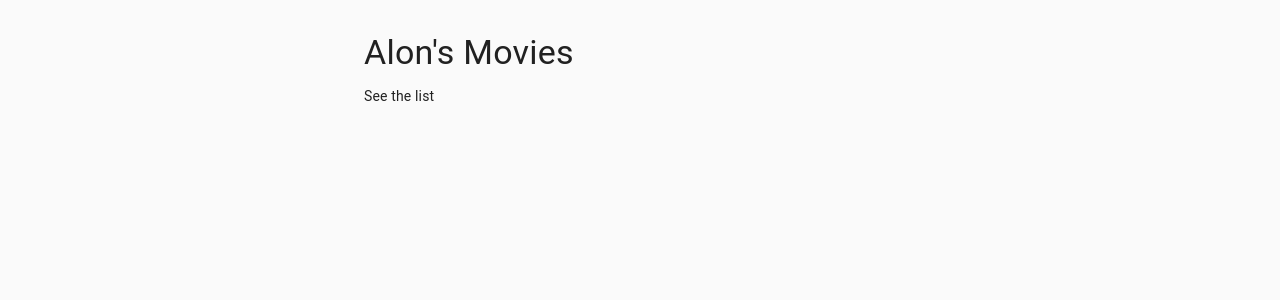
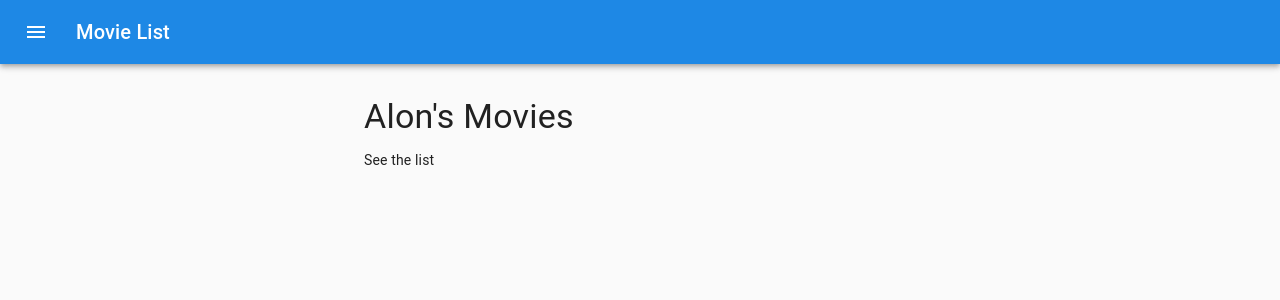
Before and after one commit to alon1985/movie-ui, a Next.js app: page / in a window 1280 px wide. Shown: the top 300 px of the page. Built offline with nearby package versions, Linux system fonts and the light colour scheme.

Commit message:
search working

```diff
--- /dev/null
+++ b/components/MenuAppBar.js
@@ -0,0 +1,83 @@
+import {
+    AppBar,
+    createStyles,
+    IconButton,
+    makeStyles,
+    Menu,
+    MenuItem,
+    Theme,
+    Toolbar,
+    Typography
+} from '@material-ui/core'
+import MenuIcon from '@material-ui/icons/Menu'
+import { MouseEvent, useState } from 'react'
+
+const useStyles = makeStyles((theme) =>
+    createStyles({
+        root: {
+            flexGrow: 1,
+        },
+        menuButton: {
+            marginRight: theme.spacing(2),
+        },
+        title: {
+            flexGrow: 1,
+        },
+    }),
+)
+
+export const MenuAppBar = () => {
+    const classes = useStyles()
+    const [ auth ] = useState(true)
+    const [ anchorEl, setAnchorEl ] = useState(null)
+    const open = Boolean(anchorEl)
+
+    const handleMenu = (event) => {
+        setAnchorEl(event.currentTarget)
+    }
+
+    const handleClose = () => {
+        setAnchorEl(null)
+    }
+
+    return (
+        <div className={ classes.root }>
+            <AppBar position="static">
+                <Toolbar>
+                    <IconButton
+                        edge="start"
+                        className={ classes.menuButton }
+                        color="inherit"
+                        aria-label="menu"
+                    >
+                        <MenuIcon />
+                    </IconButton>
+                    <Typography
+                        variant="h6"
+                        className={ classes.title }
+                    >
+                        Movie List
+                    </Typography>
+                    {auth &&
+                    <div>
+                        <IconButton
+                            aria-label="notifications"
+                            aria-controls="menu-appbar"
+                            aria-haspopup="true"
+                            color="inherit"
+                        >
+                        </IconButton>
+                        <IconButton
+                            aria-label="account of current user"
+                            aria-controls="menu-appbar"
+                            aria-haspopup="true"
+                            onClick={ handleMenu }
+                            color="inherit"
+                        >
+                        </IconButton>
+                    </div>}
+                </Toolbar>
+            </AppBar>
+        </div>
+    )
+}
--- a/package.json
+++ b/package.json
@@ -9,11 +9,14 @@
   },
   "dependencies": {
     "@material-ui/core": "^4.11.2",
+    "lodash": "^4.17.20",
     "next": "10.0.3",
     "react": "17.0.1",
     "react-dom": "17.0.1"
   },
   "devDependencies": {
-    "@material-ui/icons": "^4.11.2"
+    "@material-ui/icons": "^4.11.2",
+    "@material-ui/styles": "^4.11.2",
+    "prop-types": "^15.7.2"
   }
 }
--- a/pages/_app.js
+++ b/pages/_app.js
@@ -2,9 +2,19 @@ import '../styles/globals.css'
 import { Container, CssBaseline, MuiThemeProvider } from '@material-ui/core'
 import { makeStyles } from '@material-ui/styles'
 import { AppProps } from 'next/app'
+import { MenuAppBar } from '../components/MenuAppBar'
+import theme from '../styles/theme'
 import Head from 'next/head'
 import { useEffect } from 'react'
 import { customStyles } from '../styles/customStyles'
+
+const { navSpacing } = customStyles
+
+const useStyles = makeStyles(() => ({
+  navSpacing
+}))
+
+
 
 function MovieApp({ Component, pageProps }) {
   useEffect(() => {
@@ -14,12 +24,12 @@ function MovieApp({ Component, pageProps }) {
       jssStyles.parentElement.removeChild(jssStyles)
     }
   }, [])
-
+  const classes = useStyles()
   return (
       <div>
         <Head>
           <title>
-            Cinemafile
+            CinemaFile
           </title>
           <link
               rel="icon"
@@ -30,11 +40,15 @@ function MovieApp({ Component, pageProps }) {
               content="minimum-scale=1, initial-scale=1, width=device-width"
           />
         </Head>
-          <CssBaseline />
-          <Container>
-            <Component { ...pageProps } />
+        <MuiThemeProvider theme={theme}>
+          <CssBaseline/>
+          <MenuAppBar/>
+          <Container className={classes.navSpacing}>
+            <Component {...pageProps} />
           </Container>
+        </MuiThemeProvider>
       </div>
-  )}
+  )
+}
 
 export default MovieApp
--- /dev/null
+++ b/pages/api/_document.js
@@ -0,0 +1,33 @@
+import { ServerStyleSheets } from '@material-ui/core/styles'
+import Document, { DocumentContext, Head, Html, Main, NextScript } from 'next/document'
+import { Children } from 'react'
+
+class MyDocument extends Document {
+    // eslint-disable-next-line @typescript-eslint/explicit-module-boundary-types
+    static async getInitialProps (ctx) {
+        const sheets = new ServerStyleSheets()
+        const originalRenderPage = ctx.renderPage
+
+        ctx.renderPage = () =>
+            originalRenderPage({
+                enhanceApp: (App) => (props) => sheets.collect(<App { ...props } />)
+            })
+
+        const initialProps = await Document.getInitialProps(ctx)
+        return { ...initialProps, styles: [ ...Children.toArray(initialProps.styles), sheets.getStyleElement() ] }
+    }
+
+    render (){
+        return (
+            <Html>
+                <Head />
+                <body>
+                <Main />
+                <NextScript />
+                </body>
+            </Html>
+        )
+    }
+}
+
+export default MyDocument
--- /dev/null
+++ b/styles/theme.js
@@ -0,0 +1,15 @@
+import { createMuiTheme } from '@material-ui/core'
+import { blue } from '@material-ui/core/colors'
+
+const theme = createMuiTheme({
+    palette: {
+        type: 'light',
+        primary: {
+            light: blue[400],
+            main: blue[600],
+            dark: blue[800]
+        }
+    }
+})
+
+export default theme
```
Also changed, not shown: components/MovieCard.js (+9 -10 lines), components/SearchBox.js (+60 -16 lines), pages/movies.js (+10 -12 lines), 1 other file (tests, documents, lock files or other folders).
